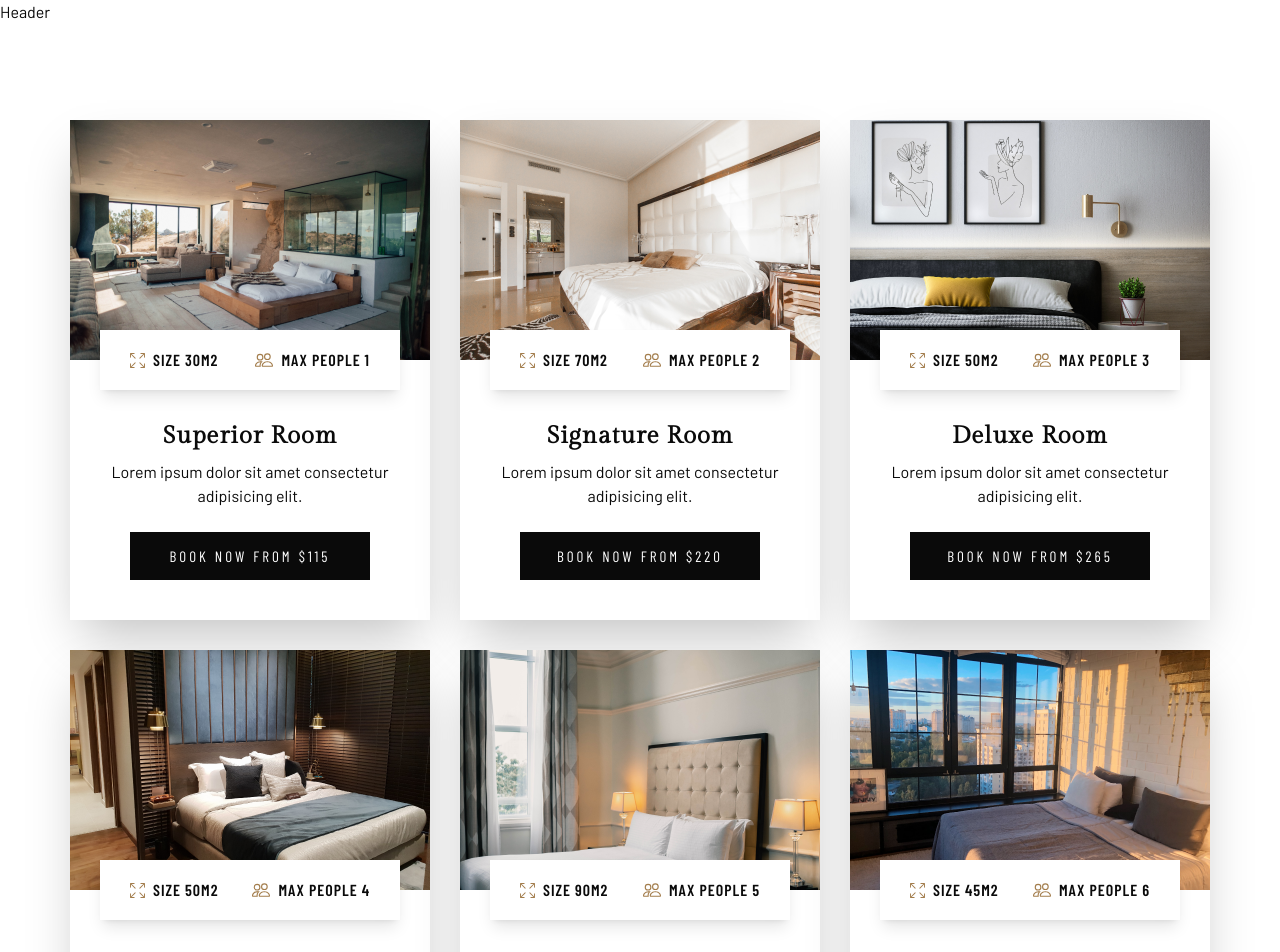
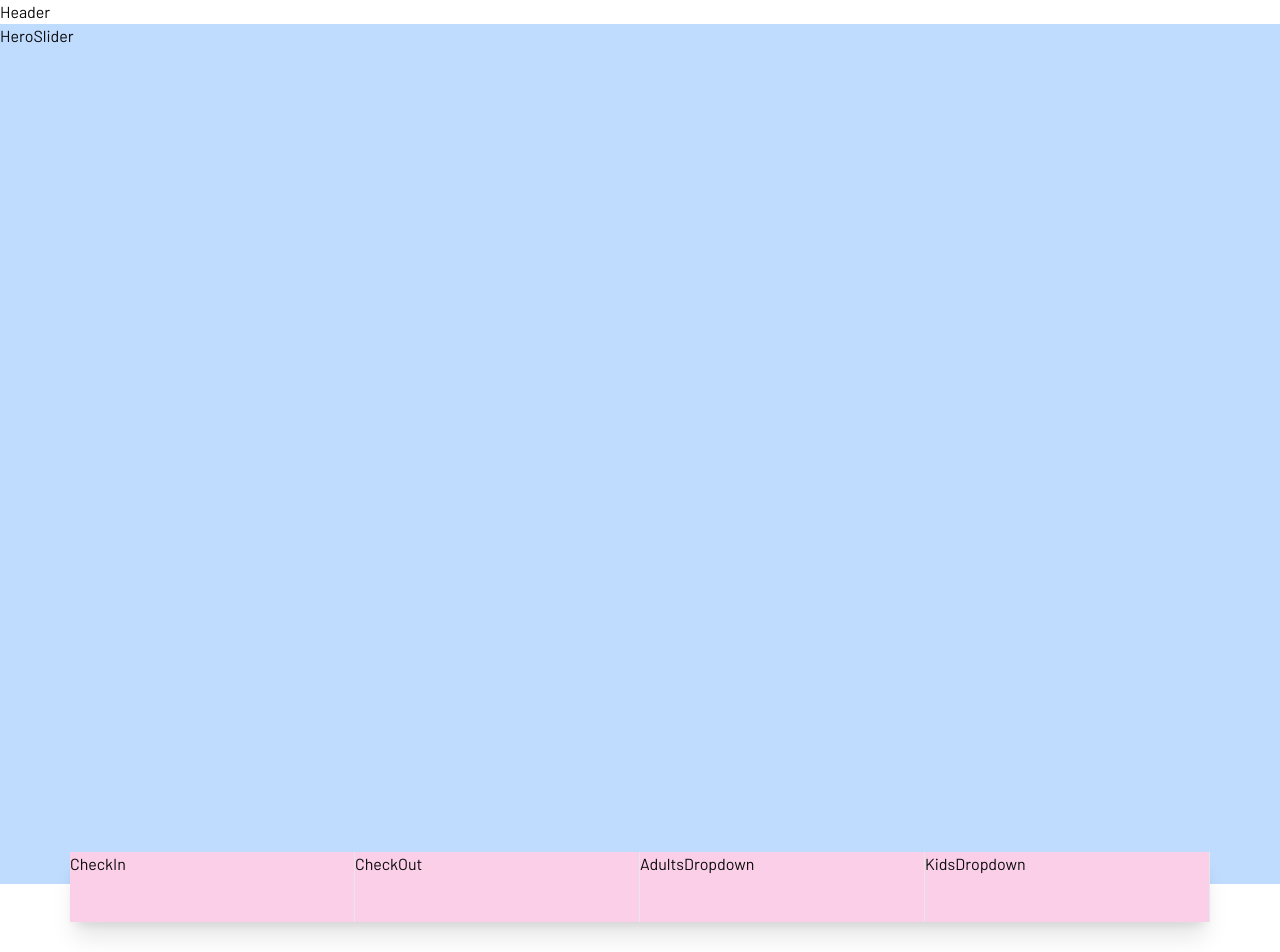
Before and after one commit to olumorothy/bookaroom, a React (Create React App) app: page / in a window 1280 px wide. Shown: the top 952 px of the page. Built offline with nearby package versions, Linux system fonts and the light colour scheme; a web font is replaced by a local one.

Commit message:
adds design for bookform

```diff
--- a/src/components/AdultsDropdown.js
+++ b/src/components/AdultsDropdown.js
@@ -1,4 +1,4 @@
-import React from 'react';
+import React from "react";
 
 const AdultsDropdown = () => {
   return <div>AdultsDropdown</div>;
--- a/src/components/BookForm.js
+++ b/src/components/BookForm.js
@@ -1,7 +1,28 @@
-import React from 'react';
+import React from "react";
 
+import AdultsDropdown from "../components/AdultsDropdown";
+import KidsDropdown from "../components/KidsDropdown";
+import CheckIn from "../components/CheckIn";
+import CheckOut from "../components/CheckOut";
 const BookForm = () => {
-  return <div>BookForm</div>;
+  return (
+    <form className="h-[300px] bg-pink-200 w-full lg:h-[70px]">
+      <div className="flex flex-col w-full h-full lg:flex-row">
+        <div className="flex-1 border-r">
+          <CheckIn />
+        </div>
+        <div className="flex-1 border-r">
+          <CheckOut />
+        </div>
+        <div className="flex-1 border-r">
+          <AdultsDropdown />
+        </div>
+        <div className="flex-1 border-r">
+          <KidsDropdown />
+        </div>
+      </div>
+    </form>
+  );
 };
 
 export default BookForm;
--- a/src/components/CheckIn.js
+++ b/src/components/CheckIn.js
@@ -1,4 +1,4 @@
-import React from 'react';
+import React from "react";
 
 const CheckIn = () => {
   return <div>CheckIn</div>;
--- a/src/components/HeroSlider.js
+++ b/src/components/HeroSlider.js
@@ -1,7 +1,11 @@
-import React from 'react';
+import React from "react";
 
 const HeroSlider = () => {
-  return <div>HeroSlider</div>;
+  return (
+    <div className="heroSlider h-[600px] lg:h-[860px] bg-blue-200">
+      HeroSlider
+    </div>
+  );
 };
 
 export default HeroSlider;
--- a/src/pages/Home.js
+++ b/src/pages/Home.js
@@ -1,8 +1,16 @@
 import React from "react";
 import Rooms from "../components/Rooms";
+import BookForm from "../components/BookForm";
+import HeroSlider from "../components/HeroSlider";
 const Home = () => {
   return (
     <>
+      <HeroSlider />
+      <div className="container mx-auto relative">
+        <div className="bg-accent/20 mt-4 p-4 lg:shadow-xl lg:absolute lg:left-0 lg:right-0 lg:p-0 lg:z-30 lg:-top-12">
+          <BookForm />
+        </div>
+      </div>
       <Rooms />
     </>
   );
```
